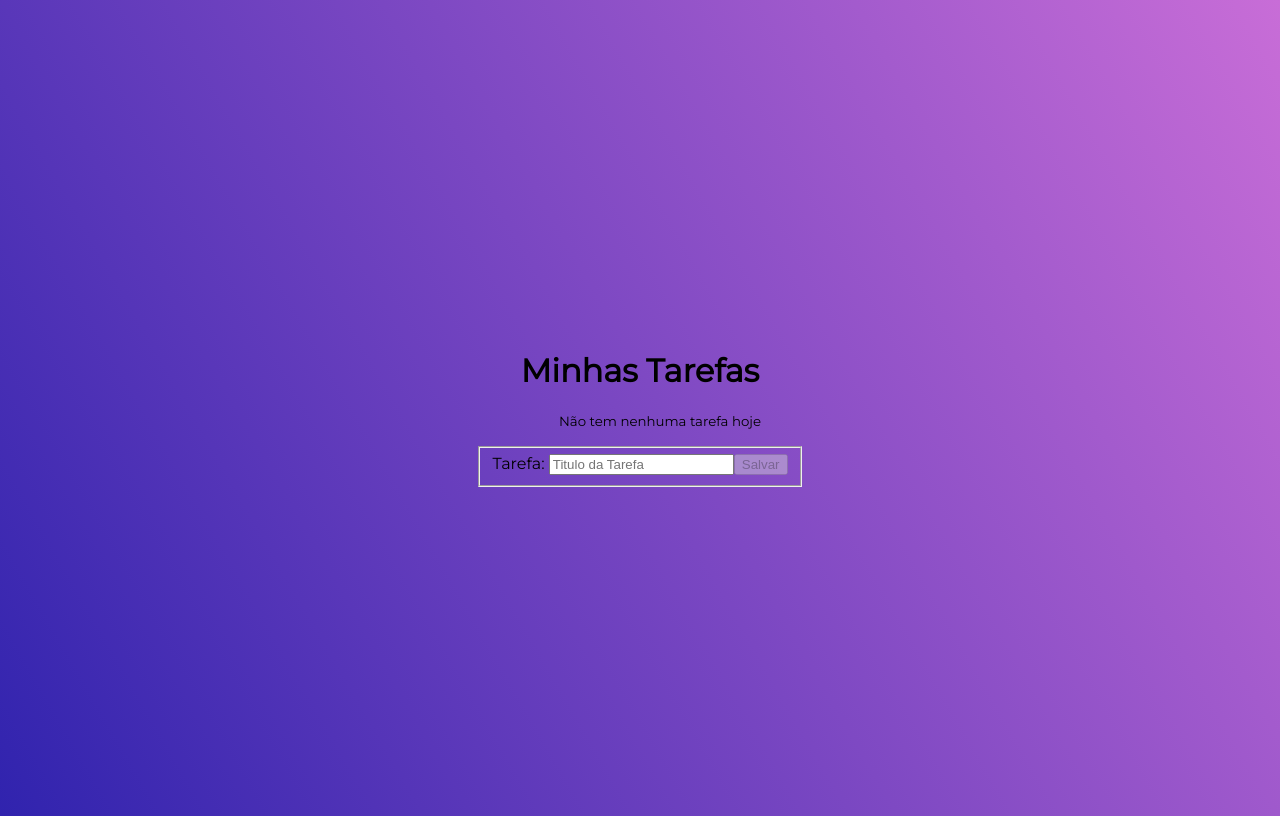
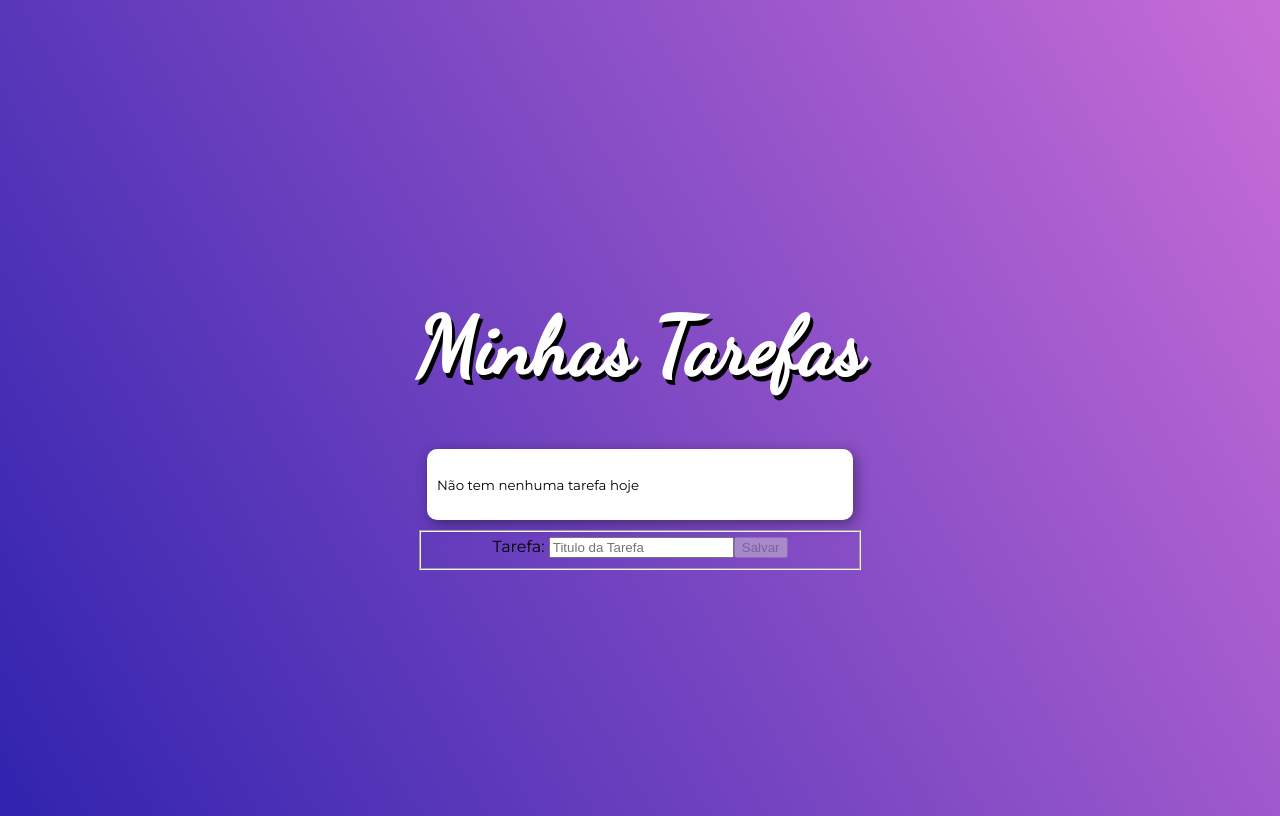
Before and after one commit to lealfelipealves/todo-angular, an Angular app: page / in a window 1280 px wide. Built offline with nearby package versions, Linux system fonts and the light colour scheme.

Commit message:
styles: button

```diff
--- a/src/app/app.component.html
+++ b/src/app/app.component.html
@@ -1,8 +1,8 @@
-<h1>{{ title }}</h1>
+<h1 class="title">{{ title }}</h1>
 <ul>
   <p *ngIf="todos.length==0"><small>Não tem nenhuma tarefa hoje</small></p>
   <li *ngFor="let todo of todos">
-    {{ todo.id }}. {{ todo.title }} |
+    {{ todo.title }} |
     <button *ngIf="!todo.done" (click)="markAsDone(todo)">CONCLUIR</button> |
     <button *ngIf="todo.done" (click)="markAsUndone(todo)">REFAZER</button> |
     <button (click)="remove(todo)">REMOVER</button>
--- a/src/index.html
+++ b/src/index.html
@@ -9,8 +9,7 @@
   <base href="/">
   <meta name="viewport" content="width=device-width, initial-scale=1">
   <link rel="icon" type="image/x-icon" href="favicon.ico">
-  <link href="https://fonts.googleapis.com/css2?family=Montserrat&display=swap" rel="stylesheet">
-</head>
+  <link href="https://fonts.googleapis.com/css2?family=Dancing+Script&family=Montserrat&display=swap" rel="stylesheet"></head>
 <body>
   <app-root></app-root>
 </body>
--- a/src/styles.scss
+++ b/src/styles.scss
@@ -12,3 +12,65 @@ body {
   background: linear-gradient(60deg, #3023ae 0%, #c86dd7 100%);
   filter: progid:DXImageTransform.Microsoft.gradient(startColorstr='#3023ae', endColorstr='#c86dd7', GradientType=1);
 }
+
+button {
+  cursor: pointer;
+}
+
+ul {
+  text-align: left;
+  margin: 10px;
+  padding: 10px;
+  list-style: none;
+  background: #fff;
+  border-radius: 10px;
+  -webkit-box-shadow: 3px 4px 14px 0px rgba(0, 0, 0, 0.39);
+  -moz-box-shadow: 3px 4px 14px 0px rgba(0, 0, 0, 0.39);
+  box-shadow: 3px 4px 14px 0px rgba(0, 0, 0, 0.39);
+}
+
+
+li {
+  padding: 15px;
+  margin: 10px;
+  font-size: 1em;
+  font-style: italic;
+  border-bottom: 2px solid rgba(0, 0, 0, 0.2);
+}
+
+li>button {
+  border: none;
+  background-color: #fff;
+  font-size: 1em;
+  float: right;
+  opacity: 0.6;
+  transition: opacity 1s;
+}
+
+li>button:hover {
+  opacity: 1;
+  transition: opacity 1s;
+}
+
+.title {
+  font-family: 'Dancing Script', cursive;
+  color: #fff;
+  font-size: 5em;
+  text-shadow: 3px 5px #000;
+}
+
+.text-center {
+  text-align: center;
+}
+
+.button {
+  background-color: #000;
+  border: none;
+  padding: 20px;
+  color: #fff;
+  border-radius: 30px;
+  font-size: 1em;
+  font-weight: 300;
+  padding-left: 50px;
+  padding-right: 50px;
+}
```
